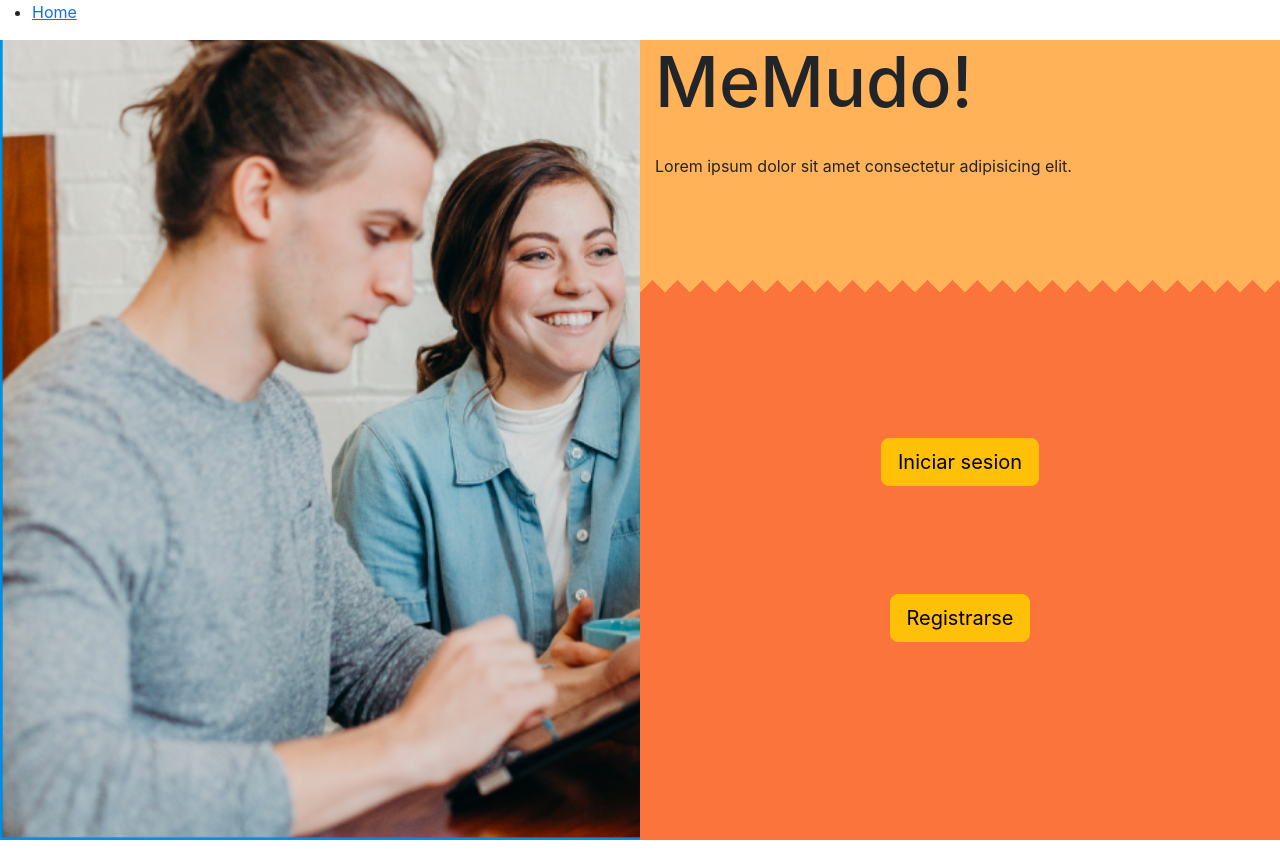
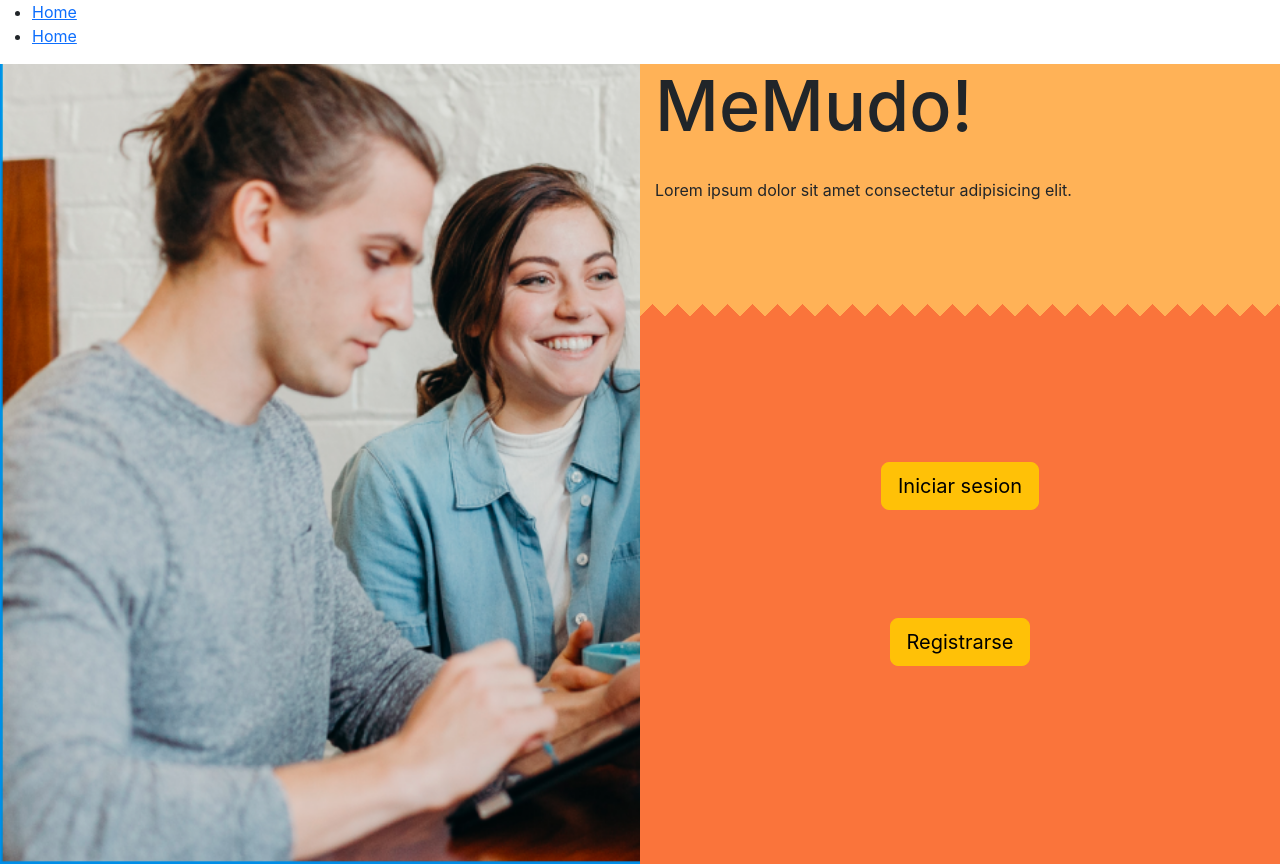
Before and after one commit to IgnacioSorgentini/Web-Mudanzas-FrontEnd, a React (Create React App) app: page / in a window 1280 px wide. Before the commit the page ends 840 px from the top, so only its background shows below. Built offline with nearby package versions, Linux system fonts and the light colour scheme.

Commit message:
Probando funcionalidad de git

```diff
--- a/src/App.jsx
+++ b/src/App.jsx
@@ -22,6 +22,9 @@ export default function App() {
             <li>
               <Link to="/Home">Home</Link>
             </li>
+            <li>
+              <Link to="/Home">Home</Link>
+            </li>
           </ul>
         </nav>
         <Routes>
```
